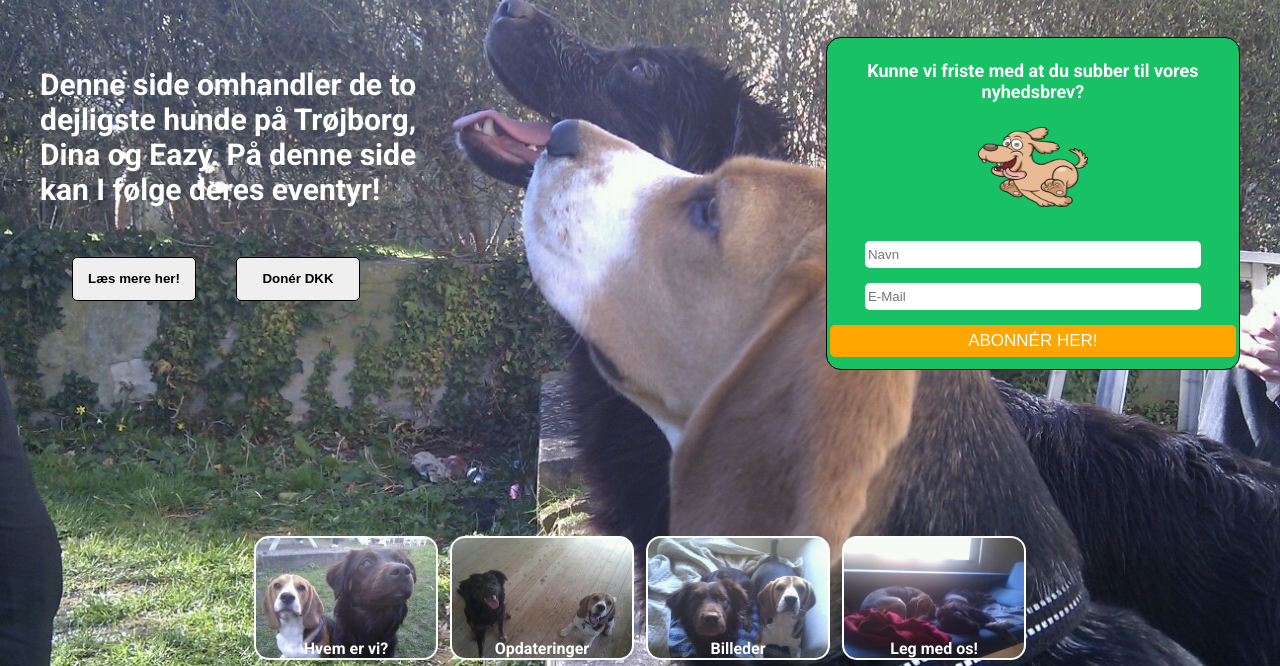
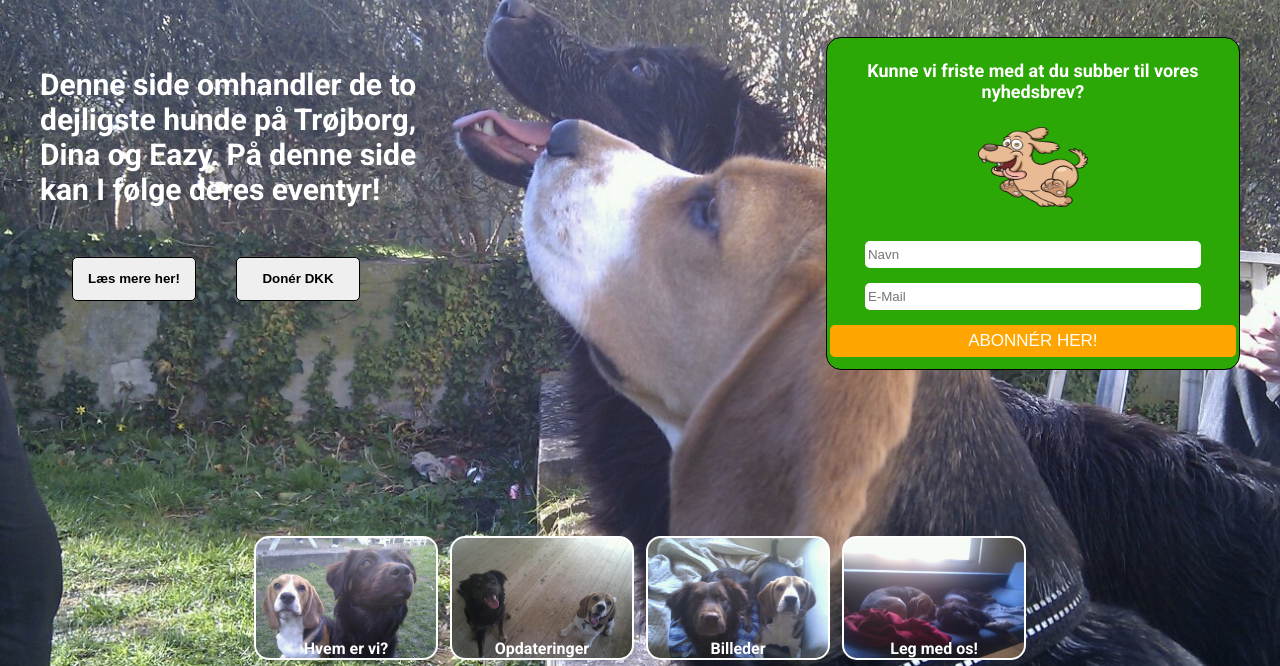
Before and after one commit to Lindberg1984/Hundene, a website: page public/index.html in a window 1280 px wide. Shown: the part 145-811 px from the top of the page. Drawn offline with Linux system fonts and the light colour scheme.

Commit message:
changed color on newsletter

```diff
--- a/scss/_newsletter.scss
+++ b/scss/_newsletter.scss
@@ -1,7 +1,7 @@
 .newsletter {
   margin: 0 auto;
   text-align: center;
-  background-color: #17c164;
+  background-color: #2ca806;
   border: 1px solid #000000;
   border-radius: 15px;
   padding: 10px 0px 12px;
```
Also changed, not shown: public/css/main.css.
